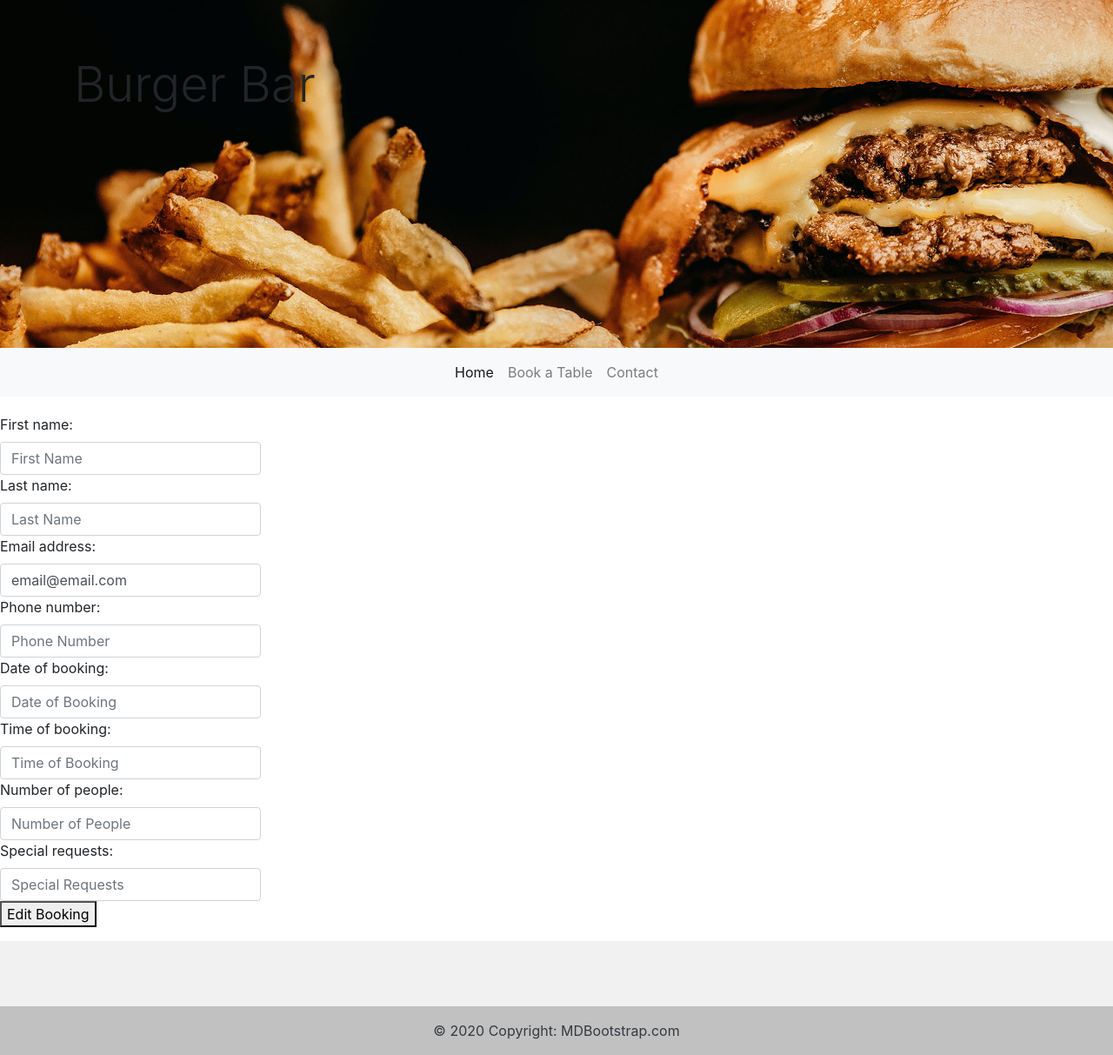
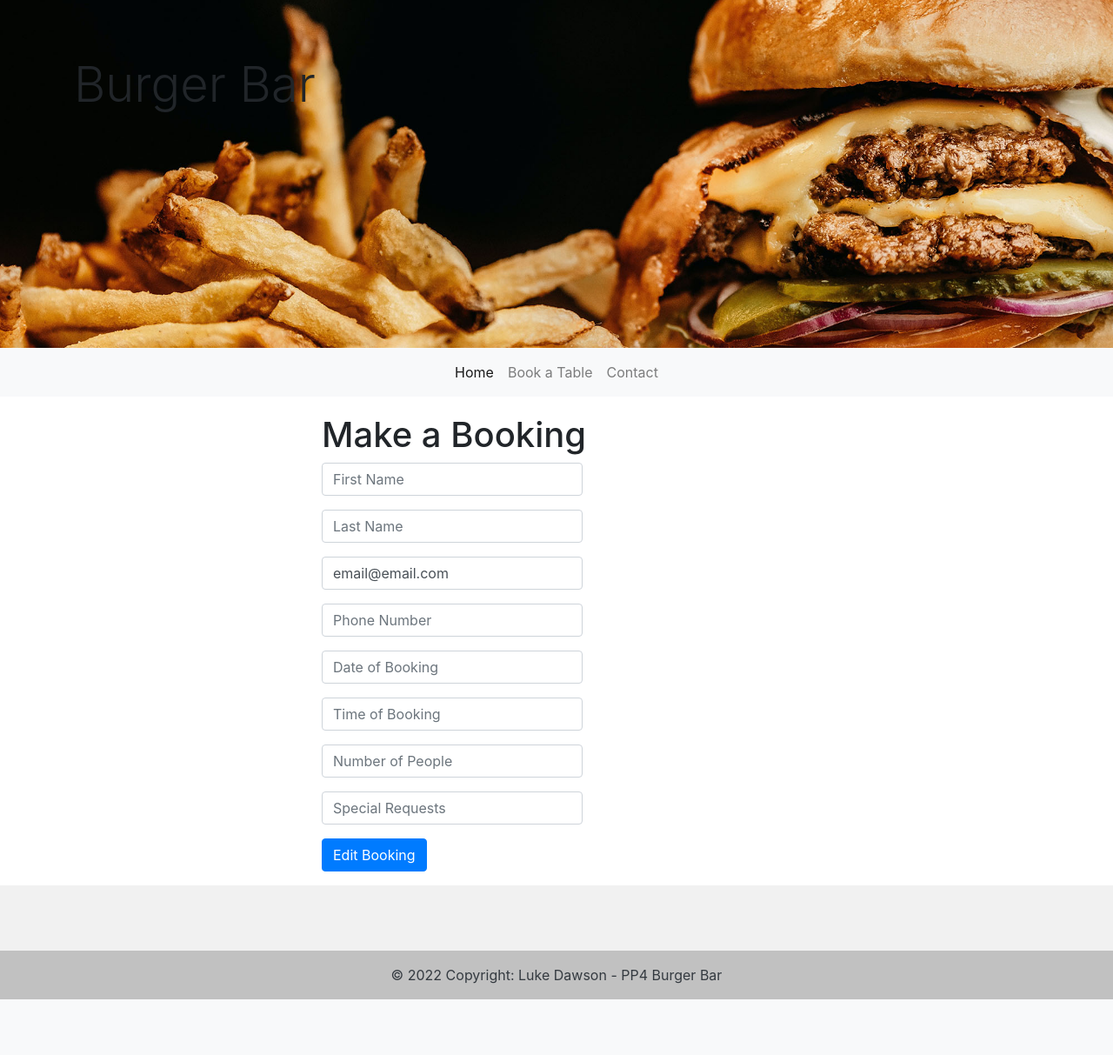
Before and after one commit to LADCode2021/pp4-burger-bar, a Django app: template booking/templates/booking/edit_booking.html in a window 1280 px wide. Shown: the whole page at 87% size. After the commit the page ends 1149 px from the top, so only its background shows below. Run offline with Django 3.2, Linux system fonts and the light colour scheme; the template is opened without the code that fills it: values that come from a table or form of the project are taken from there, others are empty; some libraries are stand-ins or nearby versions.

Commit message:
Update form styling with Bootstrap

```diff
--- a/booking/templates/booking/edit_booking.html
+++ b/booking/templates/booking/edit_booking.html
@@ -1,59 +1,45 @@
 {% extends "base.html" %}
 
-  {% block content %}
-  <!-- <div class="row">
-    <form method="POST" action="make">
-      {% csrf_token %}
-      <div class="row">
-        <div class="input-field col s12 m6 l3">
-          <input id="id_first_name" name="first_name" type="text" class="validate">
-          <label for="id_first_name">First Name</label>
+{% block content %}
+<div class="container h-100">
+  <div class="row h-100 justify-content-center align-items-center">
+    <div class="col-10 col-md-8 col-lg-6">
+      <h1>Make a Booking</h1>
+      <form method="POST">
+        {% csrf_token %}
+        <div class="form-group">
+          {{ form.first_name }}
         </div>
-        <div class="input-field col s12 m6 l3">
-          <input id="id_last_name" name="last_name" type="text" class="validate">
-          <label for="id_last_name">Last Name</label>
+        <div class="form-group">
+          {{ form.last_name }}
         </div>
+        <div class="form-group">
+          {{ form.email_address }}
+        </div>
+        <div class="form-group">
+          {{ form.phone_number }}
+        </div>
+        <div class="form-group">
+          {{ form.date_of_booking }}
+        </div>
+        <div class="form-group">
+          {{ form.time_of_booking }}
+        </div>
+        <div class="form-group">
+          {{ form.number_of_people }}
+        </div>
+        <div class="form-group">
+          {{ form.special_requests }}
+        </div>
+      </form>
+      <div>
+        <p>
+          <button type="submit" class="btn btn-primary">Edit Booking</button>
+        </p>
       </div>
-      <div class="row">
-        <div class="input-field col s12 m6 l3">
-          <input id="id_email_address" name="email_address" type="email" class="validate">
-          <label for="id_email_address">Email Address</label>
-        </div>
-        <div class="input-field col s12 m6 l3">
-          <input id="id_phone_number" name="phone_number" type="number" class="validate">
-          <label for="id_phone_number">Phone Number</label>
-        </div>
-      </div>
-      <div class="row">
-        <div class="input-field col s12 m6 l3">
-          <input id="id_date_of_booking" name="date_of_booking" type="date" class="validate datepicker">
-          <label for="id_date_of_booking">Date of Booking</label>
-        </div>
-        <div class="input-field col s12 m6 l3">
-          <input id="id_time_of_booking" name="time_of_booking" type="time" class="validate timepicker">
-          <label for="id_time_of_booking">Time of Booking</label>
-        </div>
-        <div class="input-field col s12 m6 l3">
-          <input id="id_number_of_people" name="number_of_people" type="number" class="validate">
-          <label for="id_number_of_people">Number of People</label>
-        </div>
-      </div>
-      <div class="row">
-        <div class="input-field col s12 m6 l3">
-          <input id="id_special_requests" name="special_requests" type="text" class="validate textarea">
-          <label for="id_special_requests">Special Requests</label>
-        </div>
-      </div>
-    </form>
-  </div> -->
+    </div>
+  </div>
+</div>
+<div>
 
-  <form method="POST">
-    {% csrf_token %}
-    {{ form }}
-    <div>
-        <p>
-            <button type="submit">Edit Booking</button>
-        </p>
-    </div>
-</form>
 {%endblock%}
--- a/templates/base.html
+++ b/templates/base.html
@@ -54,57 +54,27 @@
       <!-- Section: Social media -->
       <section class="mb-4">
         <!-- Facebook -->
-            <a
-              class="btn btn-link btn-floating btn-lg text-dark m-1"
-              href="#!"
-              role="button"
-              data-mdb-ripple-color="dark"
-              ><i class="fab fa-facebook-f"></i
-            ></a>
+        <a class="btn btn-link btn-floating btn-lg text-dark m-1" href="#!" role="button"
+          data-mdb-ripple-color="dark"><i class="fab fa-facebook-f"></i></a>
 
         <!-- Twitter -->
-            <a
-              class="btn btn-link btn-floating btn-lg text-dark m-1"
-              href="#!"
-              role="button"
-              data-mdb-ripple-color="dark"
-              ><i class="fab fa-twitter"></i
-            ></a>
+        <a class="btn btn-link btn-floating btn-lg text-dark m-1" href="#!" role="button"
+          data-mdb-ripple-color="dark"><i class="fab fa-twitter"></i></a>
 
         <!-- Google -->
-            <a
-              class="btn btn-link btn-floating btn-lg text-dark m-1"
-              href="#!"
-              role="button"
-              data-mdb-ripple-color="dark"
-              ><i class="fab fa-google"></i
-            ></a>
+        <a class="btn btn-link btn-floating btn-lg text-dark m-1" href="#!" role="button"
+          data-mdb-ripple-color="dark"><i class="fab fa-google"></i></a>
 
         <!-- Instagram -->
-            <a
-              class="btn btn-link btn-floating btn-lg text-dark m-1"
-              href="#!"
-              role="button"
-              data-mdb-ripple-color="dark"
-              ><i class="fab fa-instagram"></i
-            ></a>
+        <a class="btn btn-link btn-floating btn-lg text-dark m-1" href="#!" role="button"
+          data-mdb-ripple-color="dark"><i class="fab fa-instagram"></i></a>
 
         <!-- Linkedin -->
-            <a
-              class="btn btn-link btn-floating btn-lg text-dark m-1"
-              href="#!"
-              role="button"
-              data-mdb-ripple-color="dark"
-              ><i class="fab fa-linkedin"></i
-            ></a>
+        <a class="btn btn-link btn-floating btn-lg text-dark m-1" href="#!" role="button"
+          data-mdb-ripple-color="dark"><i class="fab fa-linkedin"></i></a>
         <!-- Github -->
-            <a
-              class="btn btn-link btn-floating btn-lg text-dark m-1"
-              href="#!"
-              role="button"
-              data-mdb-ripple-color="dark"
-              ><i class="fab fa-github"></i
-            ></a>
+        <a class="btn btn-link btn-floating btn-lg text-dark m-1" href="#!" role="button"
+          data-mdb-ripple-color="dark"><i class="fab fa-github"></i></a>
       </section>
       <!-- Section: Social media -->
     </div>
@@ -112,8 +82,8 @@
 
     <!-- Copyright -->
     <div class="text-center text-dark p-3" style="background-color: rgba(0, 0, 0, 0.2);">
-          © 2020 Copyright:
-          <a class="text-dark" href="https://mdbootstrap.com/">MDBootstrap.com</a>
+      © 2022 Copyright:
+      <a class="text-dark" href="">Luke Dawson - PP4 Burger Bar</a>
     </div>
     <!-- Copyright -->
   </footer>
```
Also changed, not shown: booking/templates/booking/bookings.html (+8 -10 lines), booking/templates/booking/make_booking.html (+7 -6 lines). Lines whose indentation alone changed are shown as unchanged.
